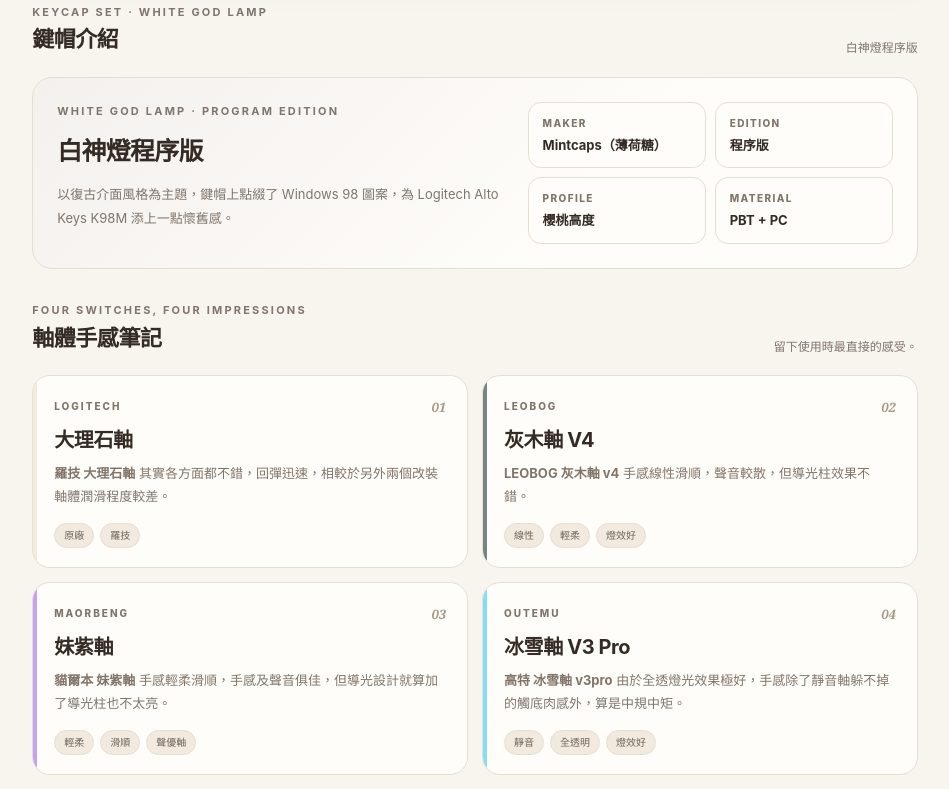
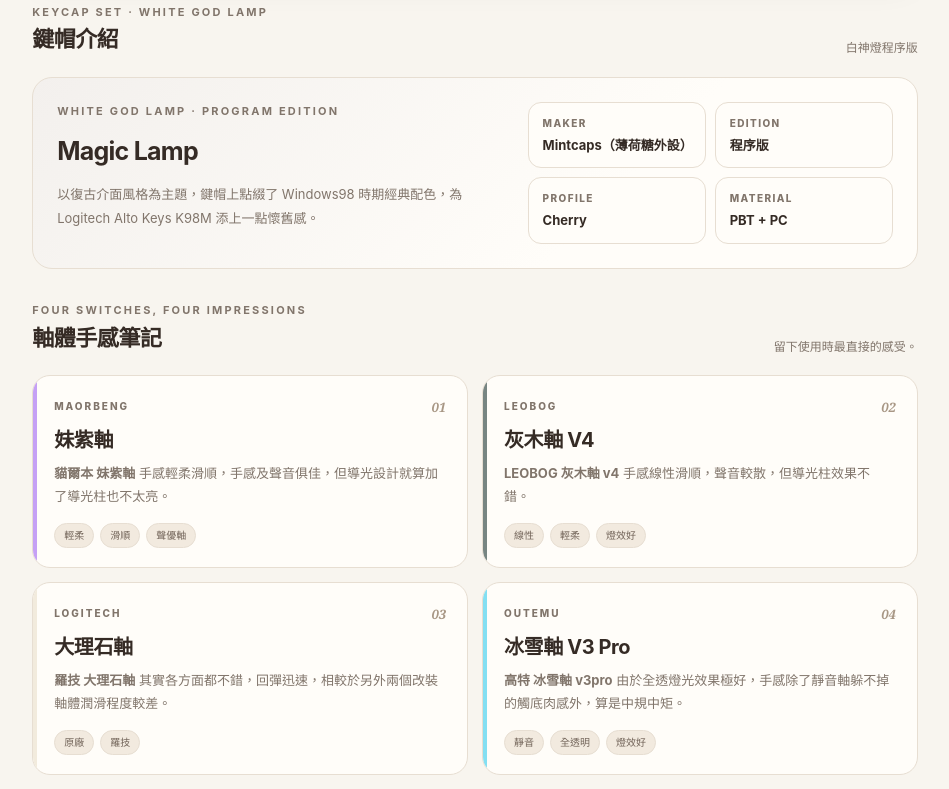
Before and after one commit to M0CHi-Fuwa/M0CHi-Fuwa.github.io, a plain HTML site: page gaming/keyboard.html in a window 1280 px wide. Shown: the part 812-1601 px from the top of the page, without its empty margins (311-1260 px from the left). Drawn offline with Linux system fonts and the light colour scheme.

Commit message:
Update keyboard.html

```diff
--- a/gaming/keyboard.html
+++ b/gaming/keyboard.html
@@ -91,20 +91,20 @@
   <section aria-labelledby="keycap-title">
     <div class="section-head"><div><div class="eyebrow">KEYCAP SET · WHITE GOD LAMP</div><h3 id="keycap-title">鍵帽介紹</h3></div><p>白神燈程序版</p></div>
     <article class="keycap-profile">
-      <div class="keycap-story"><div class="eyebrow">WHITE GOD LAMP · PROGRAM EDITION</div><h4>白神燈程序版</h4><p>以復古介面風格為主題，鍵帽上點綴了 Windows 98 圖案，為 Logitech Alto Keys K98M 添上一點懷舊感。</p></div>
+      <div class="keycap-story"><div class="eyebrow">WHITE GOD LAMP · PROGRAM EDITION</div><h4>Magic Lamp</h4><p>以復古介面風格為主題，鍵帽上點綴了 Windows98 時期經典配色，為 Logitech Alto Keys K98M 添上一點懷舊感。</p></div>
       <dl class="keycap-specs" aria-label="鍵帽資訊">
-        <div class="keycap-spec"><dt>Maker</dt><dd>Mintcaps（薄荷糖）</dd></div>
+        <div class="keycap-spec"><dt>Maker</dt><dd>Mintcaps（薄荷糖外設）</dd></div>
         <div class="keycap-spec"><dt>Edition</dt><dd>程序版</dd></div>
-        <div class="keycap-spec"><dt>Profile</dt><dd>櫻桃高度</dd></div>
+        <div class="keycap-spec"><dt>Profile</dt><dd>Cherry</dd></div>
         <div class="keycap-spec"><dt>Material</dt><dd>PBT + PC</dd></div>
       </dl>
     </article>
   </section>
   <section aria-labelledby="switches-title"><div class="section-head"><div><div class="eyebrow">FOUR SWITCHES, FOUR IMPRESSIONS</div><h3 id="switches-title">軸體手感筆記</h3></div><p>留下使用時最直接的感受。</p></div>
     <div class="switch-grid">
-      <article class="switch-card" data-axis-card="marble" style="--switch-color:#F2EBDD"><div class="switch-maker"><span>Logitech</span><span class="switch-index">01</span></div><h3>大理石軸</h3><p><strong>羅技 大理石軸</strong> 其實各方面都不錯，回彈迅速，相較於另外兩個改裝軸體潤滑程度較差。</p><div class="feel"><span>原廠</span><span>羅技</span></div></article>
+      <article class="switch-card" data-axis-card="purple" style="--switch-color:#C5A0F5"><div class="switch-maker"><span>Maorbeng</span><span class="switch-index">01</span></div><h3>妹紫軸</h3><p><strong>貓爾本 妹紫軸</strong> 手感輕柔滑順，手感及聲音俱佳，但導光設計就算加了導光柱也不太亮。</p><div class="feel"><span>輕柔</span><span>滑順</span><span>聲優軸</span></div></article>
       <article class="switch-card" data-axis-card="graywood" style="--switch-color:#778582"><div class="switch-maker"><span>LEOBOG</span><span class="switch-index">02</span></div><h3>灰木軸 V4</h3><p><strong>LEOBOG 灰木軸 v4</strong> 手感線性滑順，聲音較散，但導光柱效果不錯。</p><div class="feel"><span>線性</span><span>輕柔</span><span>燈效好</span></div></article>
-      <article class="switch-card" data-axis-card="purple" style="--switch-color:#C5A0F5"><div class="switch-maker"><span>Maorbeng</span><span class="switch-index">03</span></div><h3>妹紫軸</h3><p><strong>貓爾本 妹紫軸</strong> 手感輕柔滑順，手感及聲音俱佳，但導光設計就算加了導光柱也不太亮。</p><div class="feel"><span>輕柔</span><span>滑順</span><span>聲優軸</span></div></article>
+       <article class="switch-card" data-axis-card="marble" style="--switch-color:#F2EBDD"><div class="switch-maker"><span>Logitech</span><span class="switch-index">03</span></div><h3>大理石軸</h3><p><strong>羅技 大理石軸</strong> 其實各方面都不錯，回彈迅速，相較於另外兩個改裝軸體潤滑程度較差。</p><div class="feel"><span>原廠</span><span>羅技</span></div></article>
       <article class="switch-card" data-axis-card="ice" style="--switch-color:#83DFF2"><div class="switch-maker"><span>OUTEMU</span><span class="switch-index">04</span></div><h3>冰雪軸 V3 Pro</h3><p><strong>高特 冰雪軸 v3pro</strong> 由於全透燈光效果極好，手感除了靜音軸躲不掉的觸底肉感外，算是中規中矩。</p><div class="feel"><span>靜音</span><span>全透明</span><span>燈效好</span></div></article>
     </div>
     <div class="keyboard-note"><b aria-hidden="true">✦</b><span>目前軸體配置：大部分按鍵沿用羅技原廠大理石軸；Backspace、文字區 Enter、左 Shift 與空白鍵使用灰木軸 V4。字母區 Q 至 ]、A 至 '、Z 至 /，以及左下 Ctrl 使用妹紫軸。Caps Lock、F1–F4 與 F9–F12 使用冰雪軸 V3 Pro；底列的 Win、兩顆 Alt、Fn 與右下 Ctrl 維持原廠大理石軸。</span></div>
```
